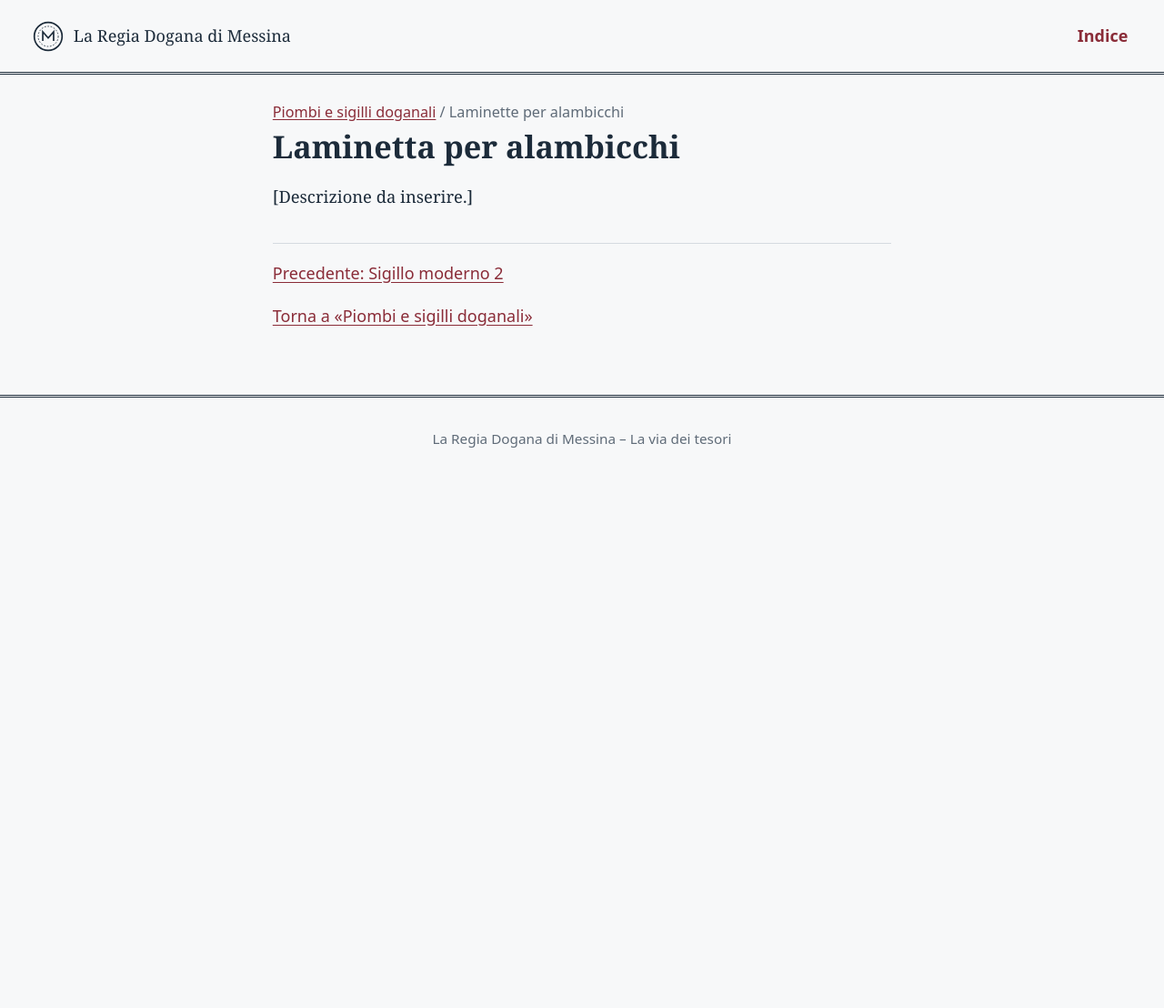
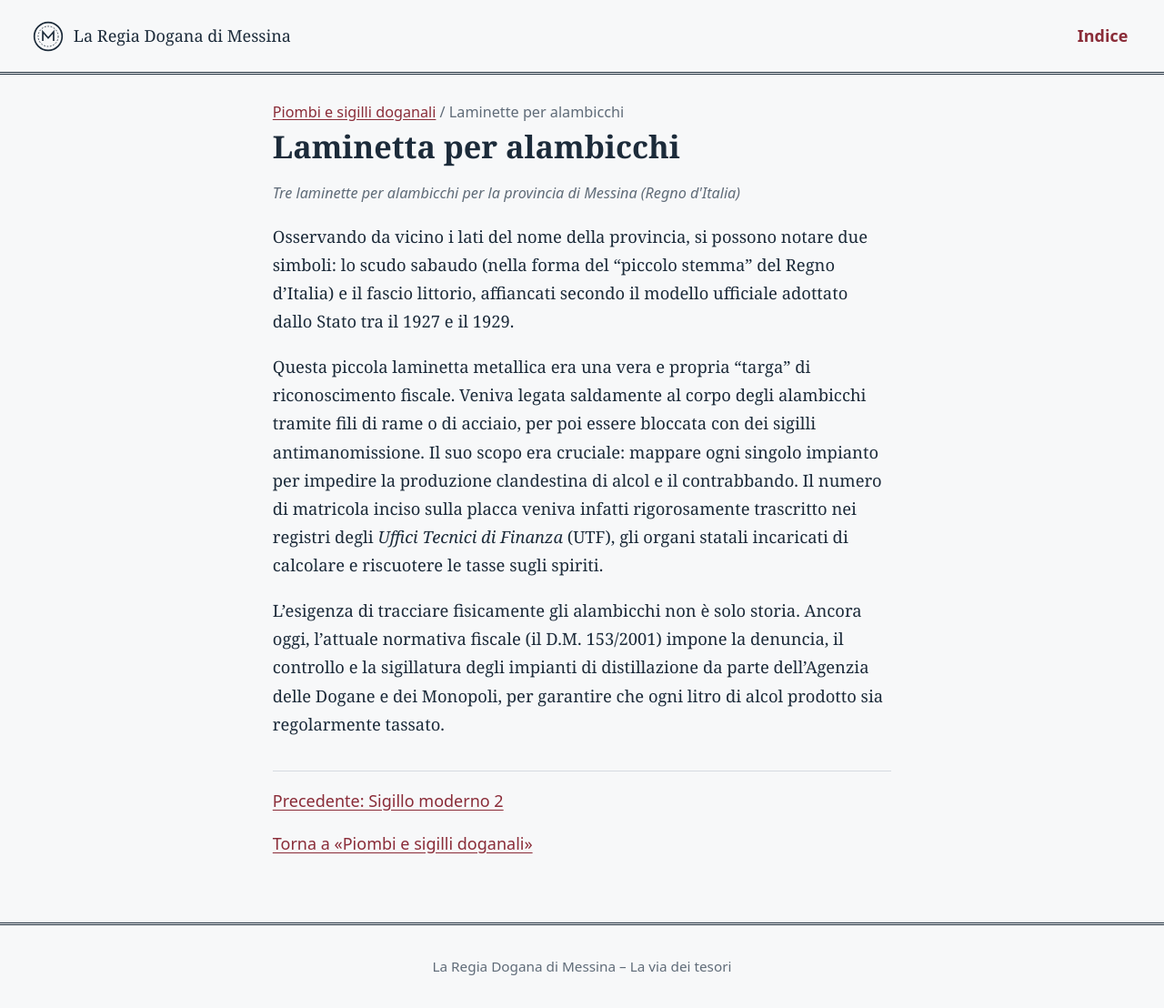
Before and after one commit to GiuseppeLB/regia-dogana-di-Messina, a Jekyll site: the page built from _oggetti/laminetta-alambicchi-1.md, in a window 1280 px wide. Shown: the whole page at 91% size. Built offline with Jekyll 4.4.1, drawn with Linux system fonts in a browser that asks for light colours; before the commit the page ends 900 px from its top, so only the background shows below that.

Commit message:
Update _oggetti/laminetta-alambicchi-1.md (via Pages CMS)

```diff
--- a/_oggetti/laminetta-alambicchi-1.md
+++ b/_oggetti/laminetta-alambicchi-1.md
@@ -1,11 +1,14 @@
 ---
 layout: oggetto
-title: "Laminetta per alambicchi"
+title: Laminetta per alambicchi
 pagina: sigilli
-sezione: "Laminette per alambicchi"
+sezione: Laminette per alambicchi
 ordine: 7
-foto: ""
-alt: ""
-didascalia: ""
+alt: Laminetta per alambicchi
+didascalia: Tre laminette per alambicchi per la provincia di Messina (Regno d'Italia)
 ---
-[Descrizione da inserire.]
+Osservando da vicino i lati del nome della provincia, si possono notare due simboli: lo scudo sabaudo (nella forma del "piccolo stemma" del Regno d'Italia) e il fascio littorio, affiancati secondo il modello ufficiale adottato dallo Stato tra il 1927 e il 1929.
+
+Questa piccola laminetta metallica era una vera e propria "targa" di riconoscimento fiscale. Veniva legata saldamente al corpo degli alambicchi tramite fili di rame o di acciaio, per poi essere bloccata con dei sigilli antimanomissione. Il suo scopo era cruciale: mappare ogni singolo impianto per impedire la produzione clandestina di alcol e il contrabbando. Il numero di matricola inciso sulla placca veniva infatti rigorosamente trascritto nei registri degli *Uffici Tecnici di Finanza* (UTF), gli organi statali incaricati di calcolare e riscuotere le tasse sugli spiriti.
+
+L'esigenza di tracciare fisicamente gli alambicchi non è solo storia. Ancora oggi, l'attuale normativa fiscale (il D.M. 153/2001) impone la denuncia, il controllo e la sigillatura degli impianti di distillazione da parte dell'Agenzia delle Dogane e dei Monopoli, per garantire che ogni litro di alcol prodotto sia regolarmente tassato.
```
